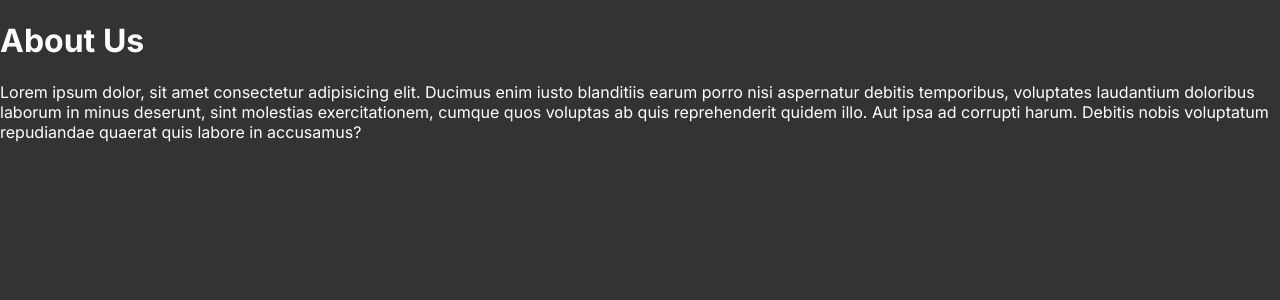
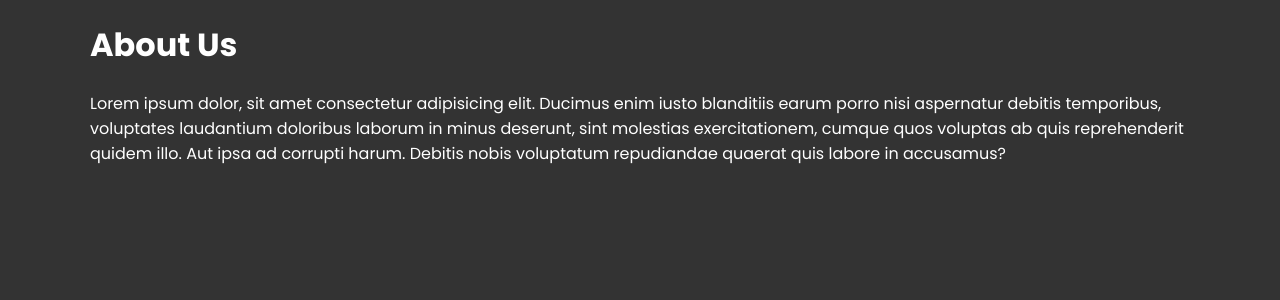
Before and after one commit to Am1rreza/nextjs-v13-tutorial, a Next.js app: page /about in a window 1280 px wide. Shown: the top 300 px of the page. Built offline with nearby package versions, Linux system fonts and the light colour scheme.

Commit message:
develop the layout page

```diff
--- a/src/app/layout.js
+++ b/src/app/layout.js
@@ -1,17 +1,23 @@
-import './globals.css'
-import { Inter } from 'next/font/google'
+import "./globals.css";
+import { Poppins } from "next/font/google";
 
-const inter = Inter({ subsets: ['latin'] })
+const poppins = Poppins({
+  weight: ["400", "700"],
+  subsets: ["latin"],
+});
 
 export const metadata = {
-  title: 'Create Next App',
-  description: 'Generated by create next app',
-}
+  title: "Next.js Version 13",
+  description: "Web development",
+  keywords: "Next.js, NextJS, Next.js Version 13, NextJS Version 13",
+};
 
 export default function RootLayout({ children }) {
   return (
     <html lang="en">
-      <body className={inter.className}>{children}</body>
+      <body className={poppins.className}>
+        <main className="container">{children}</main>
+      </body>
     </html>
-  )
+  );
 }
```
